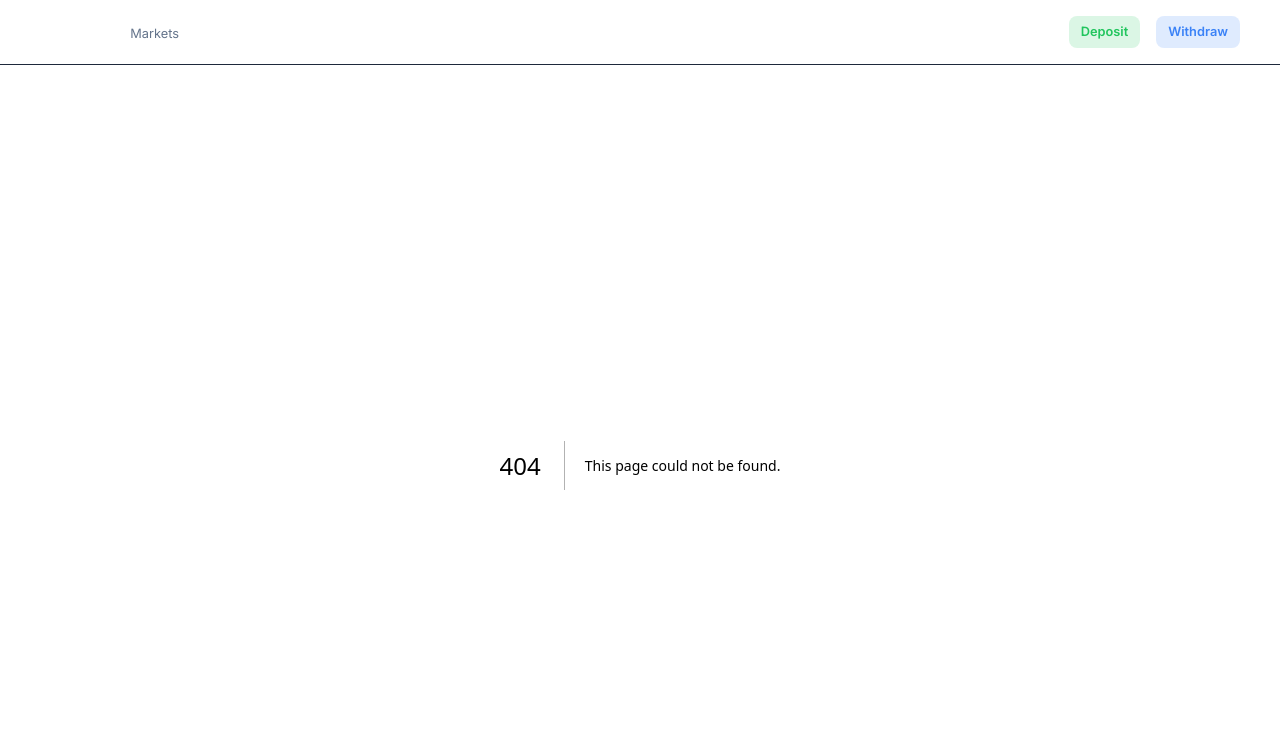
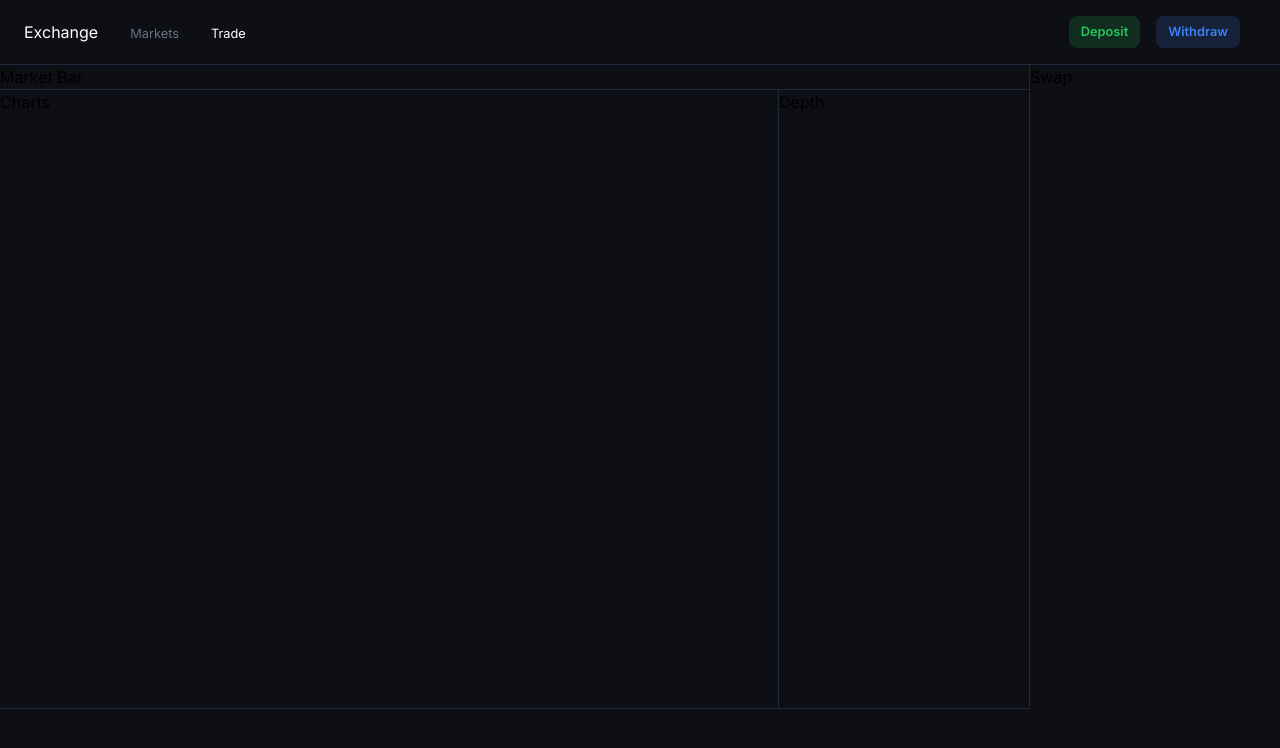
Before and after one commit to ShafiArnob/exchange-frontend, a Next.js app: page /trade/1 in a window 1280 px wide. Before the commit this address had no page. Shown: the top 748 px of the page. Built offline with nearby package versions, Linux system fonts and the light colour scheme.

Commit message:
trading page layout

```diff
--- /dev/null
+++ b/app/trade/[market]/page.tsx
@@ -0,0 +1,30 @@
+import React from "react";
+
+type Props = {};
+
+const page = (props: Props) => {
+  return (
+    <div className="flex flex-row flex-1">
+      <div className="flex flex-col flex-1">
+        <p>Market Bar</p>
+        <div className="flex flex-row h-[620px] border-y border-slate-800">
+          <div className="flex flex-col flex-1">
+            <p>Charts</p>
+          </div>
+          <div className="w-[1px] flex-col border-slate-800 border-l"></div>
+          <div className="flex flex-col w-[250px] overflow-hidden">
+            <p>Depth</p>
+          </div>
+        </div>
+      </div>
+      <div className="w-[1px] flex-col border-slate-800 border-l"></div>
+      <div>
+        <div className="flex flex-col w-[250px]">
+          <p>Swap</p>
+        </div>
+      </div>
+    </div>
+  );
+};
+
+export default page;
```
